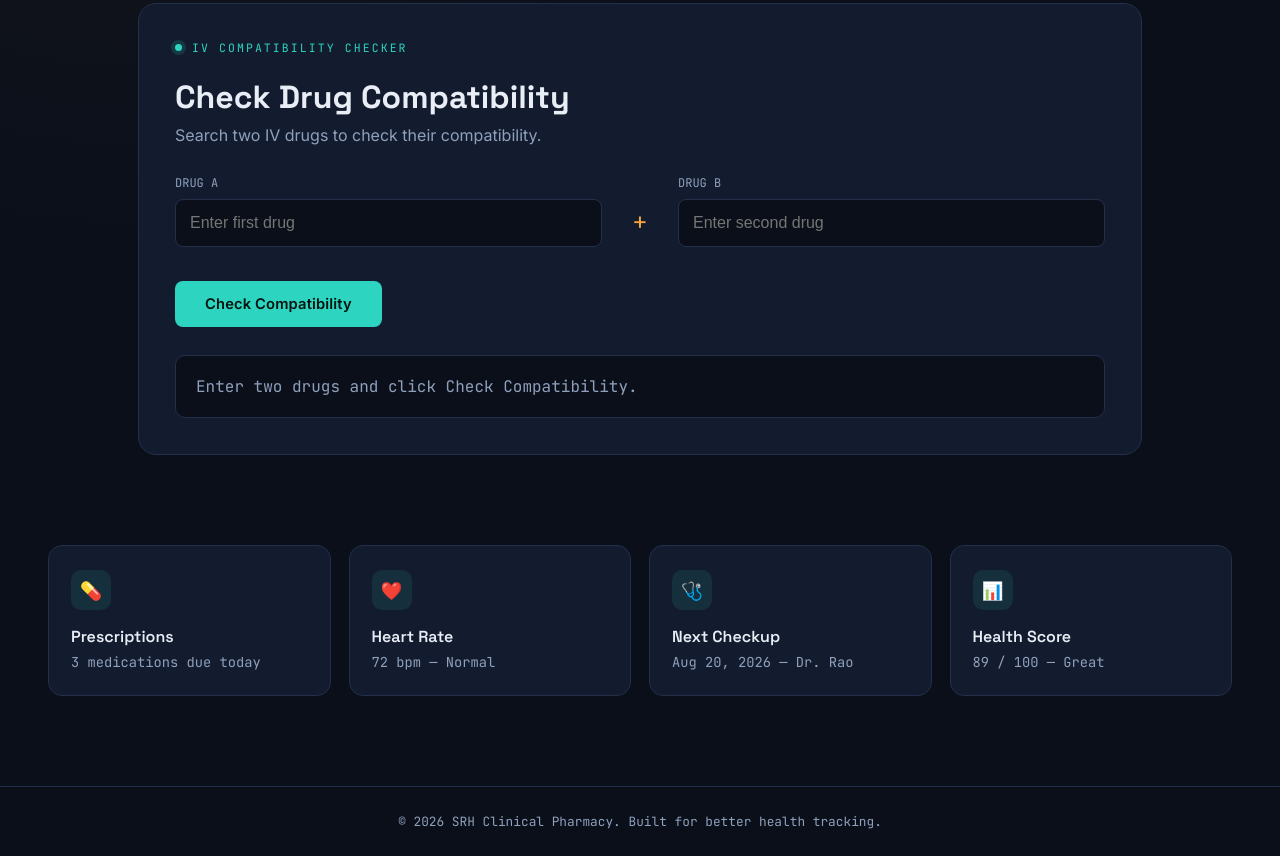
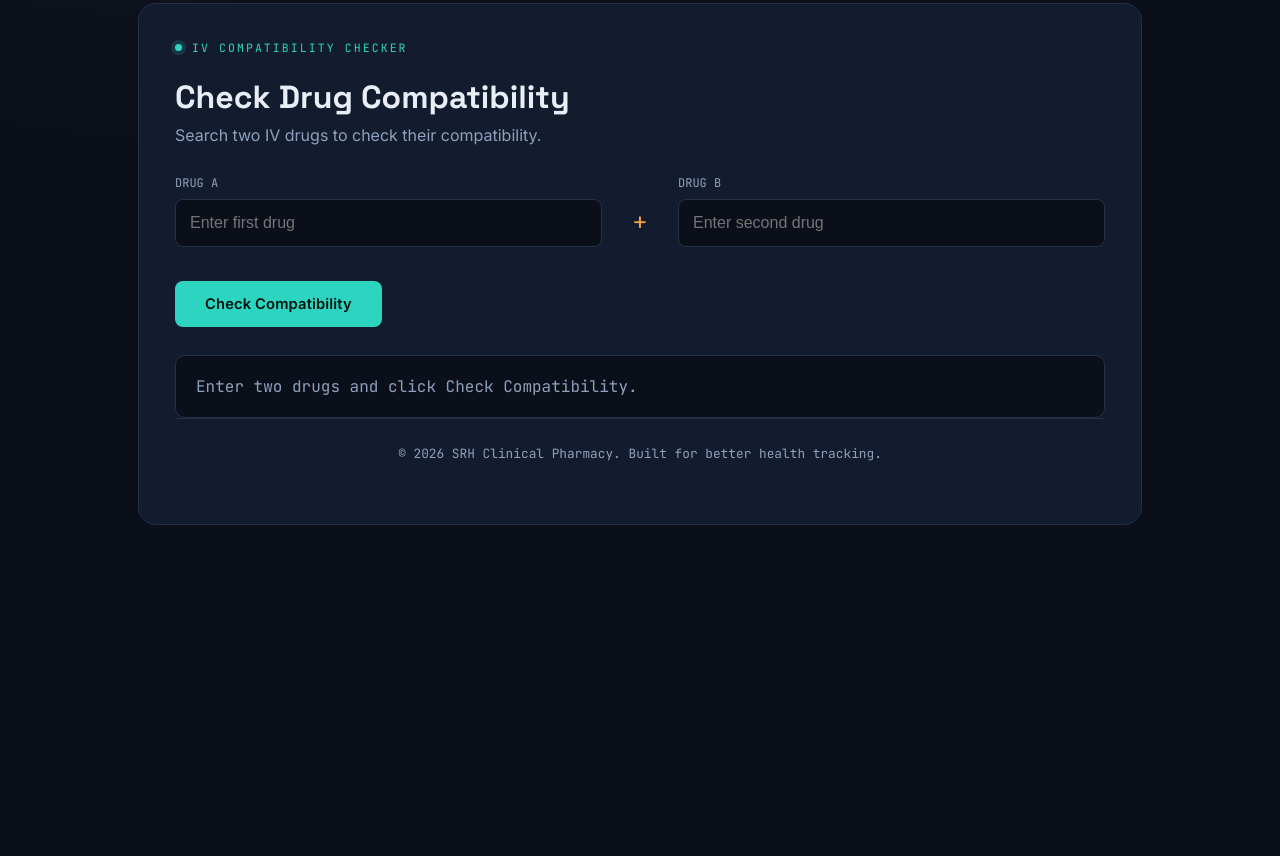
Before and after one commit to Drramanaprasanthpharma-pixel/Website, a plain HTML site: page index.html in a window 1280 px wide. Shown: the part 748-1604 px from the top of the page. After the commit the page ends 1363 px from the top, so only its background shows below. Drawn offline with nearby package versions, Linux system fonts and the light colour scheme; animation ran at ten frames a second.

Commit message:
Update index.html

```diff
--- a/index.html
+++ b/index.html
@@ -409,31 +409,6 @@
       Enter two drugs and click Check Compatibility.
     </div>
 
-  </div>
-</section>
-  <section class="cards">
-    <div class="card">
-      <div class="card-icon">💊</div>
-      <h3>Prescriptions</h3>
-      <p>3 medications due today</p>
-    </div>
-    <div class="card">
-      <div class="card-icon">❤️</div>
-      <h3>Heart Rate</h3>
-      <p>72 bpm — Normal</p>
-    </div>
-    <div class="card">
-      <div class="card-icon">🩺</div>
-      <h3>Next Checkup</h3>
-      <p>Aug 20, 2026 — Dr. Rao</p>
-    </div>
-    <div class="card">
-      <div class="card-icon">📊</div>
-      <h3>Health Score</h3>
-      <p>89 / 100 — Great</p>
-    </div>
-  </section>
-
   <footer>
     <p>&copy; 2026 SRH Clinical Pharmacy. Built for better health tracking.</p>
   </footer>
```
